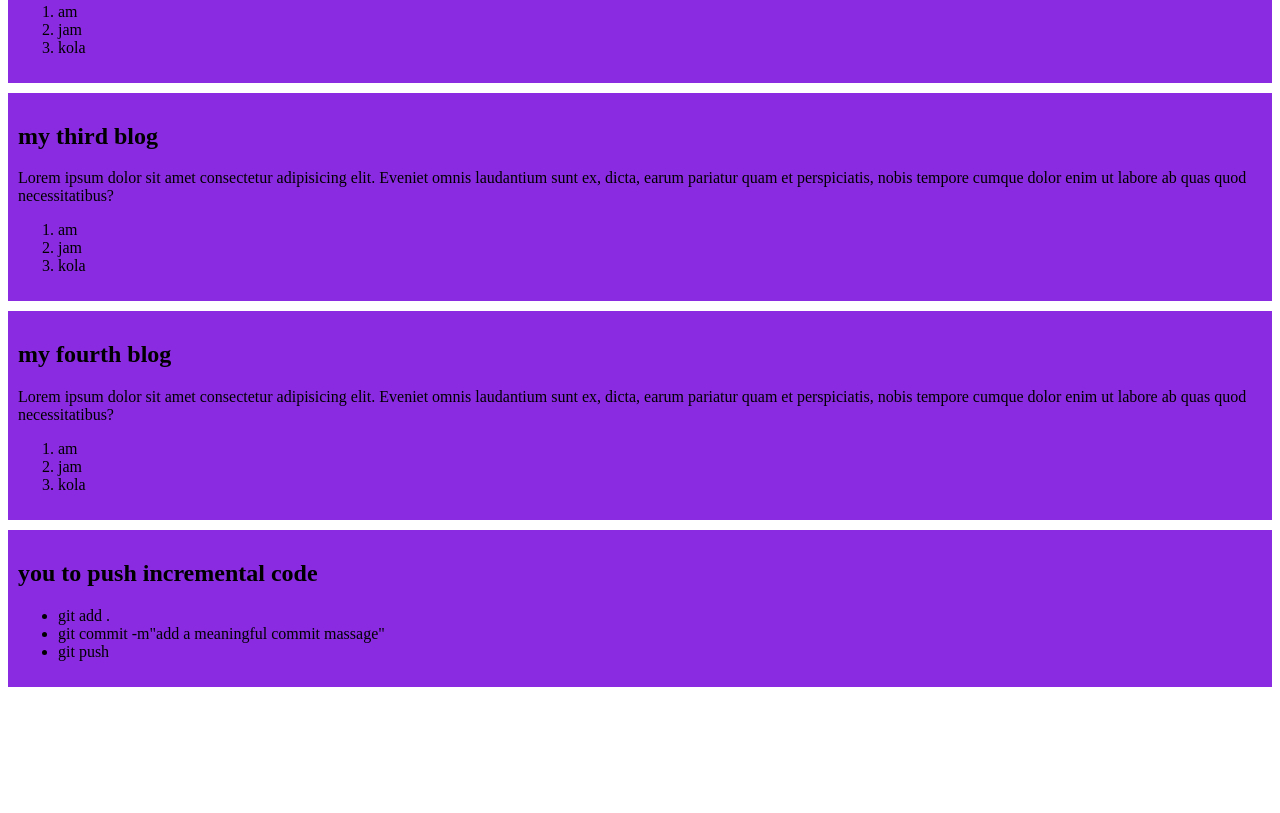
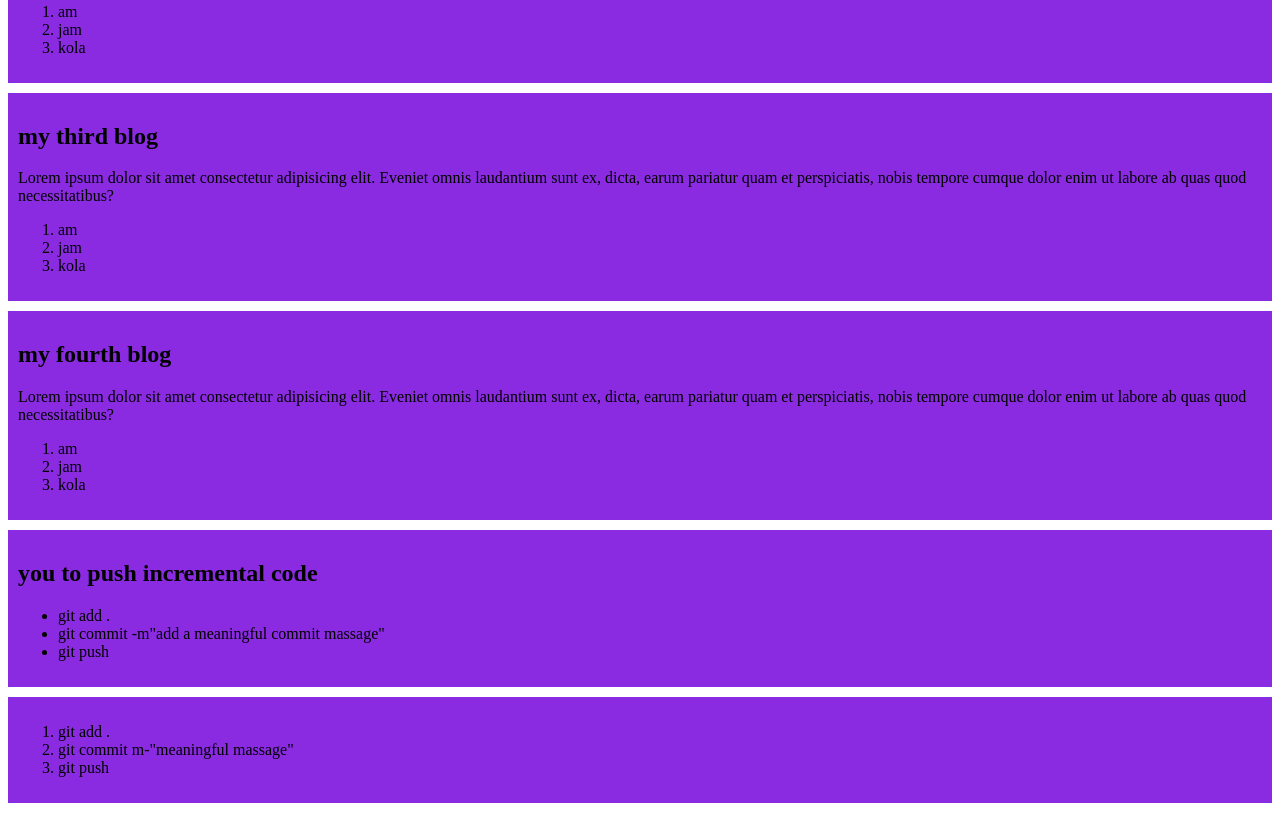
Before and after one commit to rayhan01781808499/my-simple-website, a plain HTML site: page index.html in a window 1280 px wide. Shown: the part 353-1166 px from the top of the page. Before the commit the page ends 1050 px from the top, so only its background shows below. Drawn offline with Linux system fonts and the light colour scheme.

Commit message:
last currection

```diff
--- a/index.html
+++ b/index.html
@@ -51,5 +51,12 @@
             <li>git push</li>
         </ul>
     </div>
+    <div>
+        <ol>
+        <li>git add .</li>
+        <li>git commit m-"meaningful massage"</li>
+        <li>git push</li>
+    </ol>
+    </div>
 </body>
 </html>
```
